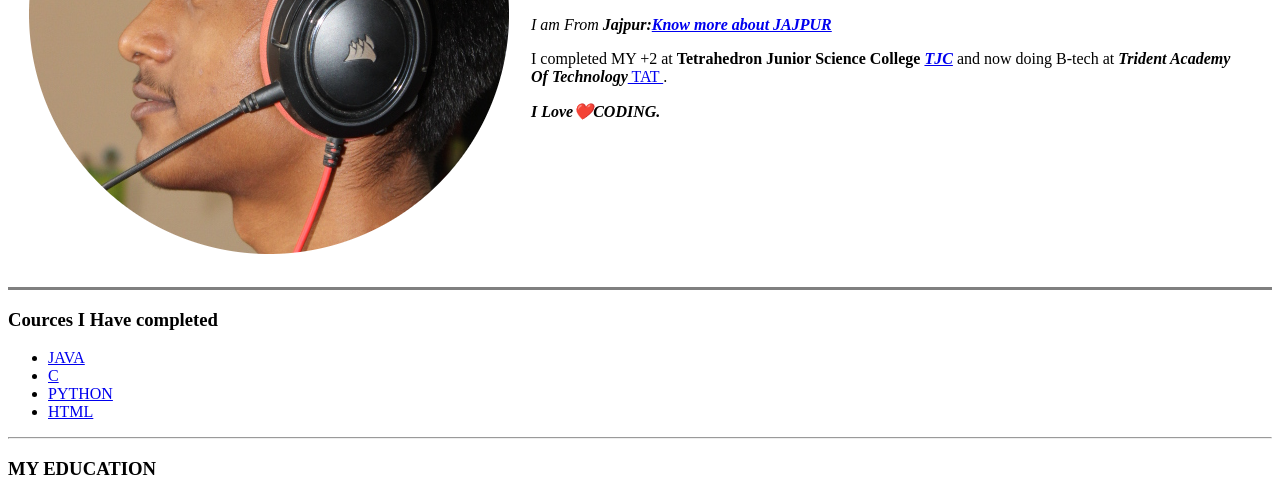
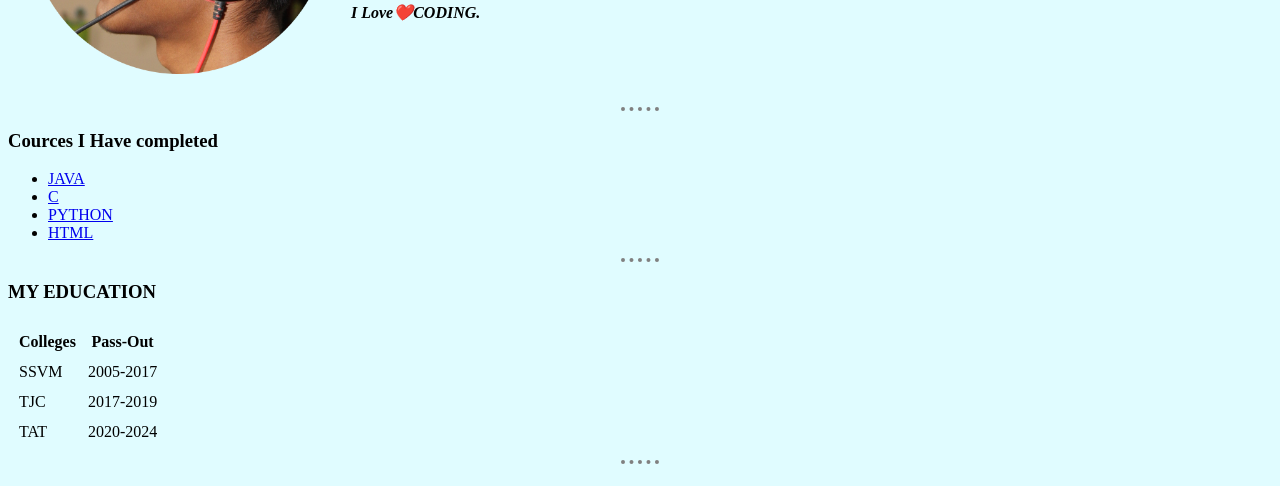
Before and after one commit to Mahesh1yar/cv, a plain HTML site: page index.html in a window 1280 px wide. Shown: the part 255-741 px from the top of the page. Drawn offline with Linux system fonts and the light colour scheme.

Commit message:
Update index.html

```diff
--- a/index.html
+++ b/index.html
@@ -5,7 +5,22 @@
   <meta charset="utf-8">
   <title>Mahesh DEV Personal Information</title>
 </head>
-
+<style>
+  body{
+    background-color: #E0FCFF;
+  }
+  img{
+    width: 300px;
+  }
+  hr{
+    border-style:none;
+    border-top-style: dotted;
+    border-color: grey;
+    border-width:4px;
+    height: 0px;
+    width: 3%;
+  }
+</style>
 <body>
   <table cellspacing="20">
     <tr>
@@ -17,7 +32,7 @@
       <p><em><strong>I Love❤️CODING.</strong></em></p></td>
     </tr>
   </table>
-  <hr size="3" noshade>
+  <hr>
   <h3>Cources I Have completed</h3>
   <ul>
     <li><a href="https://en.wikipedia.org/wiki/Java_(programming_language)">JAVA</a></li>
```
